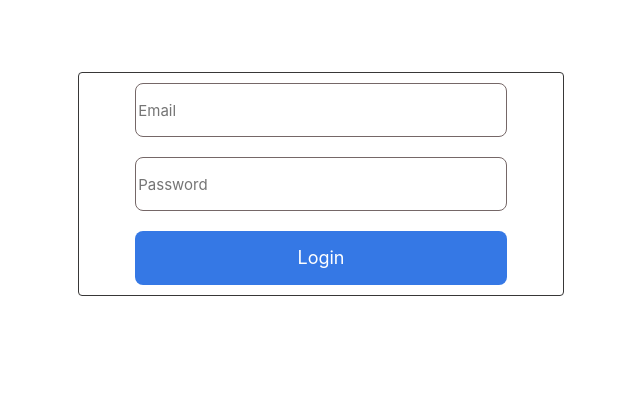
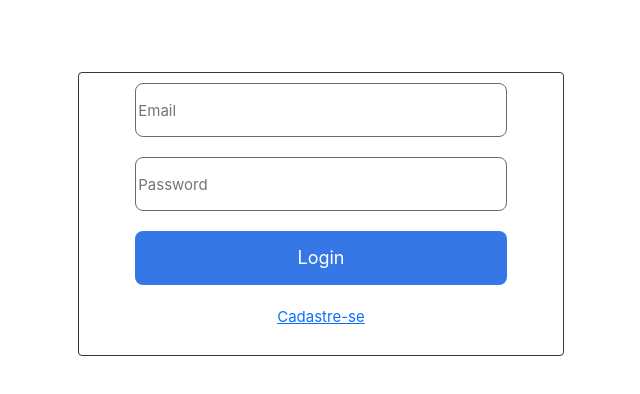
Before and after one commit to JoseCnarciso/Projeto-clone-instagran, a Vue app: page / in a window 1280 px wide. Shown: the top 394 px of the page, without its empty margins (319-959 px from the left). Built offline with nearby package versions, Linux system fonts and the light colour scheme.

Commit message:
configurando rotas Vue.js, com redirecionar para a pagina que deseja

```diff
--- a/src/views/Login/Login.vue
+++ b/src/views/Login/Login.vue
@@ -9,6 +9,8 @@
       <span v-if="errorInputPassword" class="error-box">{{ errorInputPassword }}</span>
 
       <button type="submit">Login</button>
+
+      <p><router-link to="/cadastro">Cadastre-se</router-link></p>
     </form>
   </template>
 
@@ -30,7 +32,8 @@
 
           if (!this.email) this.errorInputEmail = 'Email obrigatório';
           if (!this.password) this.errorInputPassword = 'Password obrigatório';
-
+          // para utilizar o router dentro de um método 'redirecionar para a pagina que precisa'
+          this.$router.push('/Home')
 
         }
       }
```
